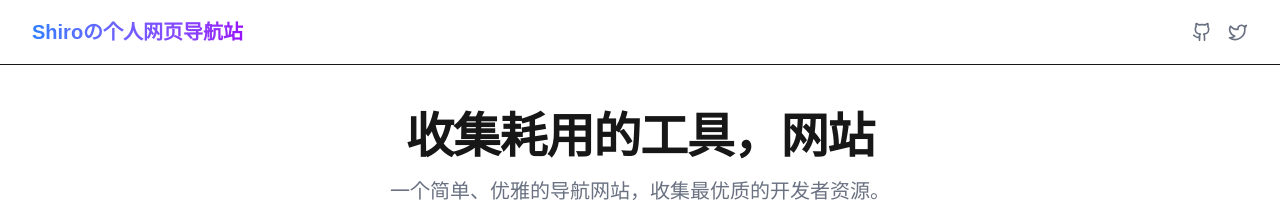
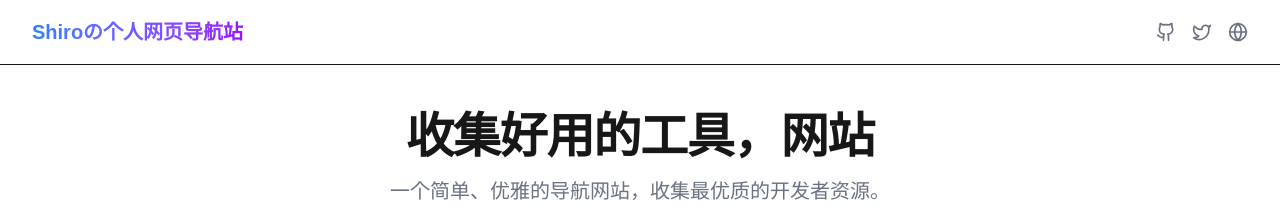
Before and after one commit to luojisama/nav_site, a Next.js app: page / in a window 1280 px wide. Shown: the top 211 px of the page. Built offline with nearby package versions, Linux system fonts and the light colour scheme.

Commit message:
feat: add personal blog to social links

```diff
--- a/data/siteConfig.ts
+++ b/data/siteConfig.ts
@@ -1,4 +1,4 @@
-import { Github, Twitter } from 'lucide-react';
+import { Github, Twitter, Globe } from 'lucide-react';
 
 export interface LinkItem {
   name: string;
@@ -14,18 +14,23 @@ export interface Category {
 
 export const siteConfig = {
   title: "Shiroの个人网页导航站",
-  description: "收集耗用的工具，网站",
+  description: "收集好用的工具，网站",
   author: "User",
   social: [
     {
       name: "GitHub",
-      url: "https://github.com",
+      url: "https://github.com/luojisama",
       icon: Github,
     },
     {
       name: "Twitter",
-      url: "https://twitter.com",
+      url: "https://x.com/shizuku__191981",
       icon: Twitter,
+    },
+    {
+      name: "Blog",
+      url: "https://blog.shiro.team",
+      icon: Globe,
     }
   ],
   categories: [
```
